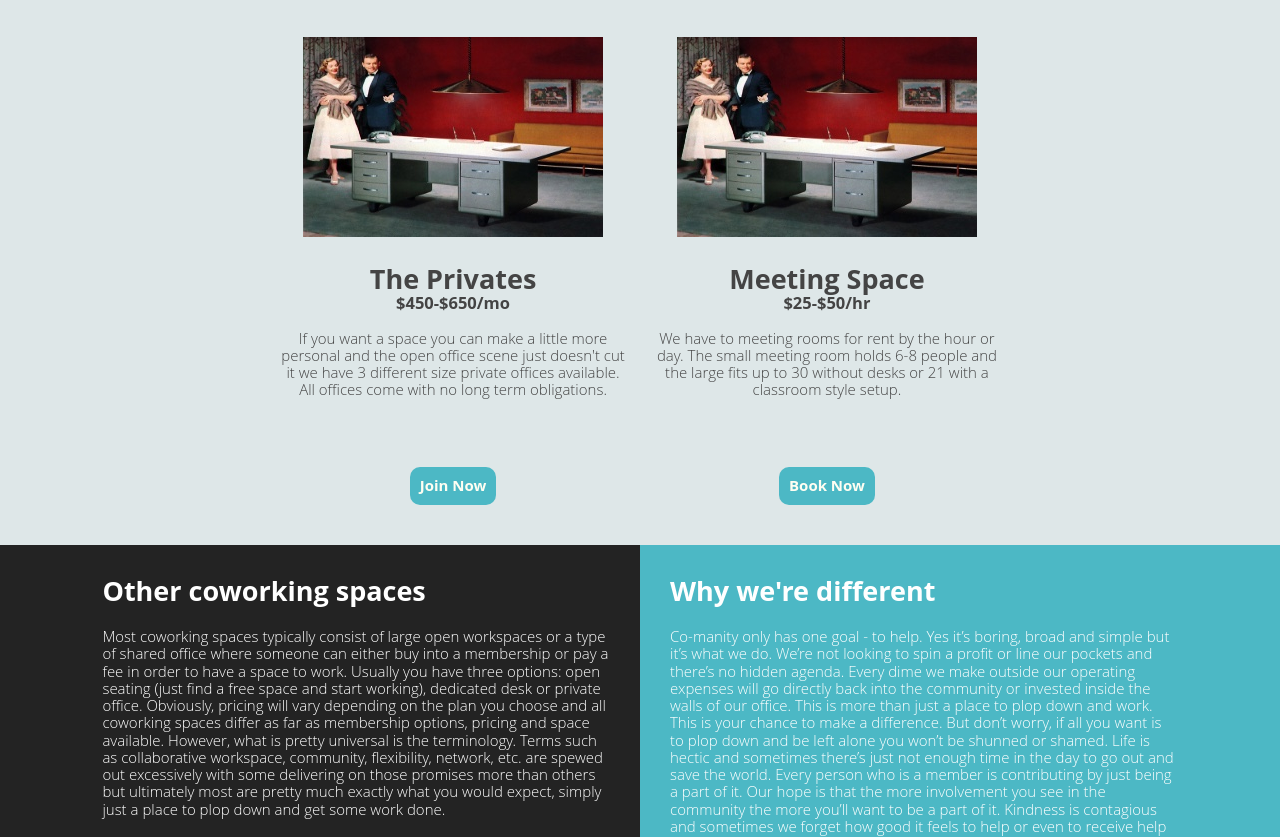
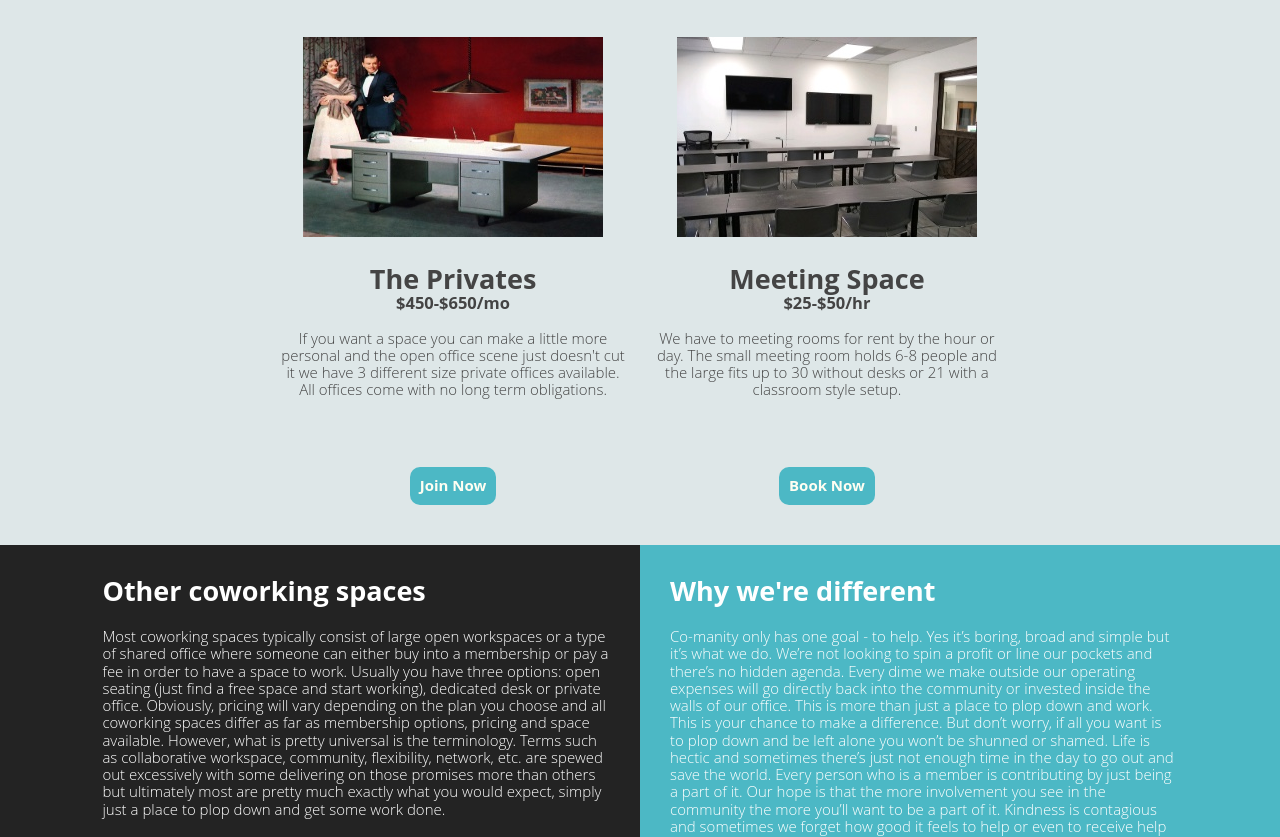
Before and after one commit to coolhand37/Comanity, a website: page index.html in a window 1280 px wide. Shown: the part 1263-2100 px from the top of the page. Drawn offline with nearby package versions, Linux system fonts and the light colour scheme.

Commit message:
meeting image

```diff
--- a/index.html
+++ b/index.html
@@ -133,7 +133,7 @@
 				<div class="membership-tiles">
 					<div class="membership-tile-content">
 						<div>
-							<img class="member-option-images" src="images/privateoffice.jpg">
+							<img class="member-option-images" src="images/meeting.jpg">
 						</div>
 						<div>
 							<h2>Meeting Space</h2>
```
